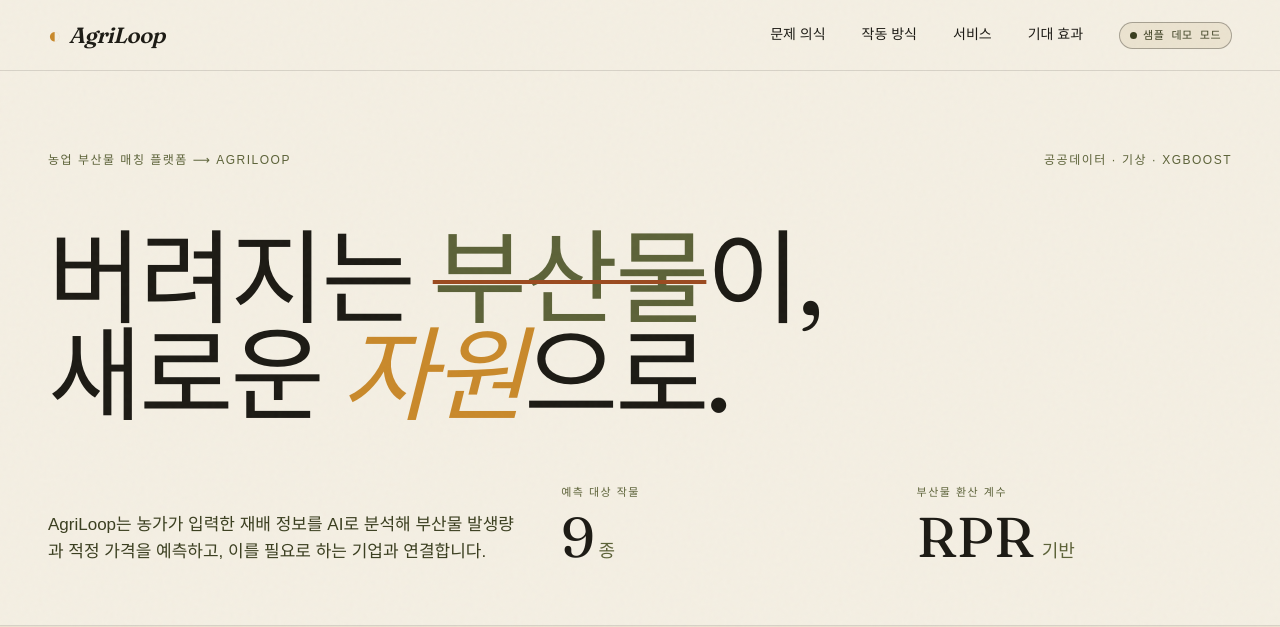
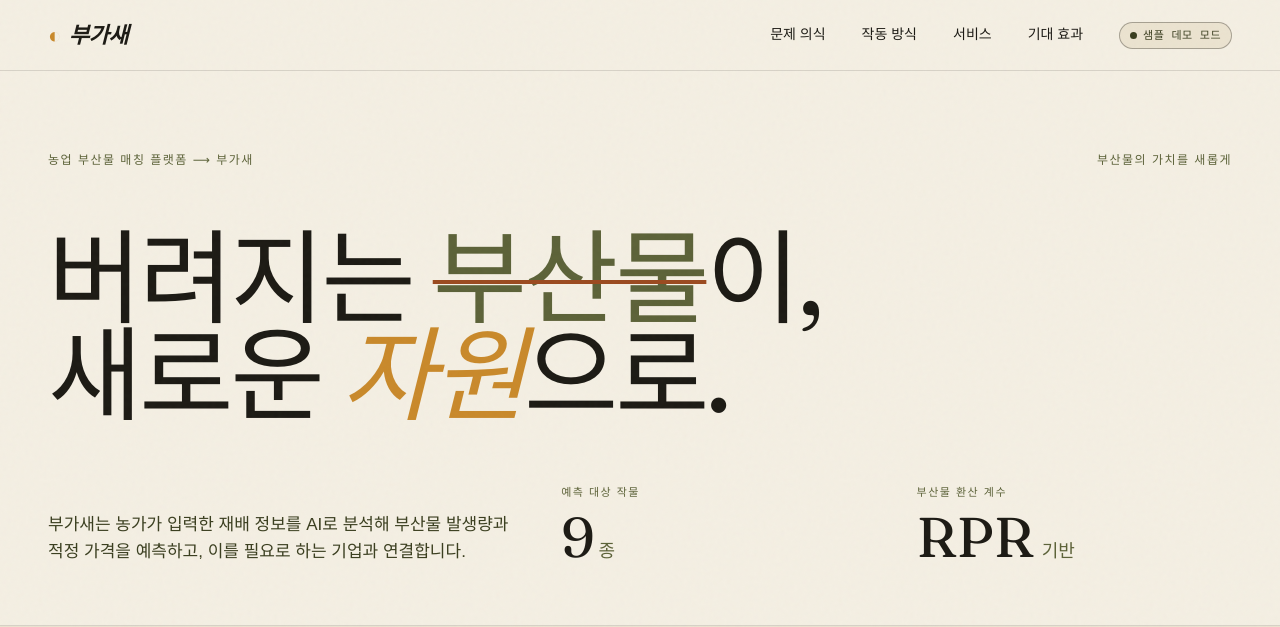
Before and after one commit to phj3178/bugase-market, a Flask app: page / in a window 1280 px wide. Shown: the top 627 px of the page. Run offline with Flask 3, Linux system fonts and the light colour scheme; some web fonts are replaced.

Commit message:
서비스명 부가새로 변경

```diff
--- a/templates/index.html
+++ b/templates/index.html
@@ -3,7 +3,7 @@
 <head>
 <meta charset="UTF-8">
 <meta name="viewport" content="width=device-width, initial-scale=1.0">
-<title>AgriLoop — 농업 부산물 AI 예측 · 농가–기업 매칭 플랫폼</title>
+<title>부가새 — 부산물의 가치를 새롭게 | 농업 부산물 AI 예측·매칭 플랫폼</title>
 <link rel="preconnect" href="https://fonts.googleapis.com">
 <link rel="preconnect" href="https://fonts.gstatic.com" crossorigin>
 <link href="https://fonts.googleapis.com/css2?family=Fraunces:opsz,wght,SOFT@9..144,300..900,0..100&family=Pretendard:wght@300;400;500;600;700&family=JetBrains+Mono:wght@400;500&display=swap" rel="stylesheet">
@@ -14,7 +14,7 @@
 
 <!-- NAV -->
 <nav>
-  <div class="logo">AgriLoop</div>
+  <div class="logo">부가새</div>
   <div class="nav-links">
     <a href="#problem">문제 의식</a>
     <a href="#how">작동 방식</a>
@@ -31,8 +31,8 @@
 <!-- HERO -->
 <section class="hero">
   <div class="hero-meta">
-    <span>농업 부산물 매칭 플랫폼 ⟶ AgriLoop</span>
-    <span>공공데이터 · 기상 · XGBoost</span>
+    <span>농업 부산물 매칭 플랫폼 ⟶ 부가새</span>
+    <span>부산물의 가치를 새롭게</span>
   </div>
   <h1 class="fade-in">
     버려지는 <span class="strike">부산물</span>이,<br>
@@ -40,7 +40,7 @@
   </h1>
   <div class="hero-bottom">
     <p class="hero-desc fade-in delay-1">
-      AgriLoop는 농가가 입력한 재배 정보를 AI로 분석해 부산물 발생량과 적정 가격을 예측하고,
+      부가새는 농가가 입력한 재배 정보를 AI로 분석해 부산물 발생량과 적정 가격을 예측하고,
       이를 필요로 하는 기업과 연결합니다.
     </p>
     <div class="stat-block fade-in delay-2">
@@ -251,8 +251,8 @@
 <footer>
   <div class="footer-top">
     <div class="footer-brand">
-      <h3>AgriLoop</h3>
-      <p>버려지던 농업 부산물을 데이터로 가시화하고, 농가와 기업을 연결하는 순환경제 플랫폼.</p>
+      <h3>부가새</h3>
+      <p>부산물의 가치를 새롭게. 버려지던 농업 부산물을 AI로 가시화하고, 농가와 기업을 연결하는 순환경제 플랫폼.</p>
     </div>
     <div class="footer-col">
       <h5>서비스</h5>
@@ -271,7 +271,7 @@
     </div>
   </div>
   <div class="footer-bottom">
-    <span>© 2026 AgriLoop · 캡스톤 프로젝트</span>
+    <span>© 2026 부가새 · 캡스톤 프로젝트</span>
     <span>Powered by XGBoost</span>
   </div>
 </footer>
```
